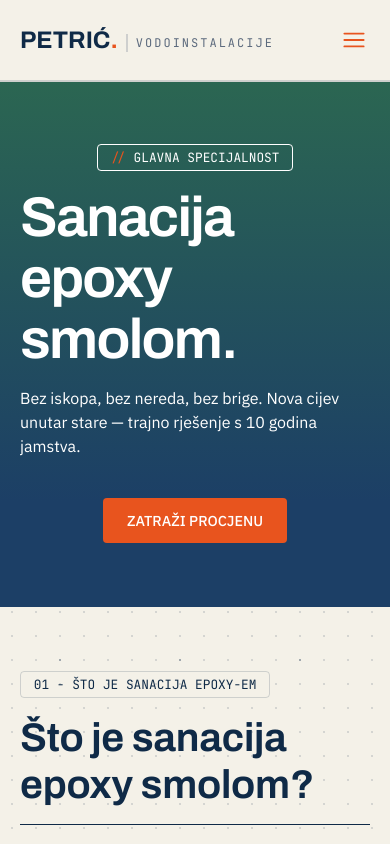
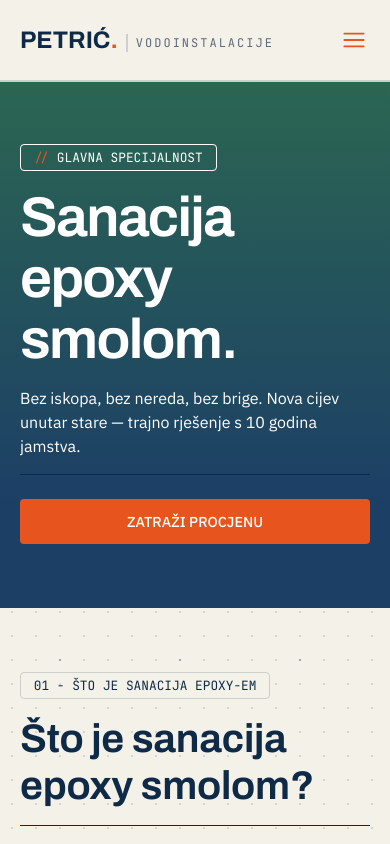
Before and after one commit to Budra160/Petric-vodoinstalacije-web, a React (Vite) app: page /epoxy in a window 390 px wide. Shown: the top 844 px of the page. Built offline with nearby package versions, Linux system fonts and the light colour scheme.

Commit message:
Fixed styling issues with mobile display

```diff
--- a/index.html
+++ b/index.html
@@ -2,9 +2,9 @@
 <html lang="en">
   <head>
     <meta charset="UTF-8" />
-    <link rel="icon" type="image/svg+xml" href="/favicon.svg" />
+    <link rel="icon" type="image" href="/favicon-32x32.png" />
     <meta name="viewport" content="width=device-width, initial-scale=1.0" />
-    <title>petric-web</title>
+    <title>Petrić vodoinstalacije</title>
   </head>
   <body>
     <div id="root"></div>
--- a/src/components/FaqComponent/index.jsx
+++ b/src/components/FaqComponent/index.jsx
@@ -1,18 +1,18 @@
 import "./style.css";
 import { faqItems } from "../../constants";
+import Button from "../Button/index"
 
 export default function FaqComp(){
 
     return(
         <div className="faq-wrapper">
             {faqItems.map(item => (
-                <button className="faq-item" key={item.id}>
+                <Button className="faq-item">
                     <div className="faq-question">
                         <span className="faq-num">{item.id + 1}</span>
                         <h3>{item.question}</h3>
                     </div>
-
-                </button>
+                </Button>
             ))}
         </div>
     );
--- a/src/components/FaqComponent/style.css
+++ b/src/components/FaqComponent/style.css
@@ -16,7 +16,14 @@ button{
     display: flex;
     justify-content: space-between;
     padding: 1.3rem 1.5rem;
+    text-align: left;
+    align-items: center;
 
+}
+
+.faq-num{
+    display: flex;
+    align-items: center;
 }
 
 .faq-question{
--- a/src/components/Section/style.css
+++ b/src/components/Section/style.css
@@ -83,3 +83,47 @@
     max-width: 20%;
   }
 }
+
+#epoxy-hero {
+  background: var(--bg-banner);
+  color: var(--text-light);
+}
+
+#epoxy-hero .section-content {
+    gap: 1.5rem;
+  @media (min-width:1024px) {
+    justify-content: center;
+    align-items: center;
+
+  };
+
+}
+
+#epoxy-hero h1 {
+  color: var(--text-light);
+}
+
+#epoxy-hero .tagline {
+  border-color: var(--border-alt);
+}
+
+.accent-tag {
+  color: var(--accent);
+}
+
+#epoxy-hero .section-h2 {
+
+  @media (min-width:1024px) {
+    border: none;
+    justify-content: center;
+    align-items: center;
+  }
+
+}
+
+#epoxy-hero .button {
+  @media (min-width: 1024px) {
+    max-width: 30%;
+    width: 100%;
+  }
+}
--- a/src/pages/epoxy-s.css
+++ b/src/pages/epoxy-s.css
@@ -1,38 +1,4 @@
-#epoxy-hero {
-  background: var(--bg-banner);
-  color: var(--text-light);
-}
 
-#epoxy-hero .section-content {
-  justify-content: center;
-  align-items: center;
-  gap: 1.5rem;
-}
-
-#epoxy-hero h1 {
-  color: var(--text-light);
-}
-
-#epoxy-hero .tagline {
-  border-color: var(--border-alt);
-}
-
-.accent-tag {
-  color: var(--accent);
-}
-
-#epoxy-hero .section-h2 {
-  border: none;
-  justify-content: center;
-  align-items: center;
-}
-
-#epoxy-hero .button {
-  @media (min-width: 1024px) {
-    max-width: 30%;
-    width: 100%;
-  }
-}
 
 /* About section */
 
```
Also changed, not shown: public/favicon-32x32.png (added).
